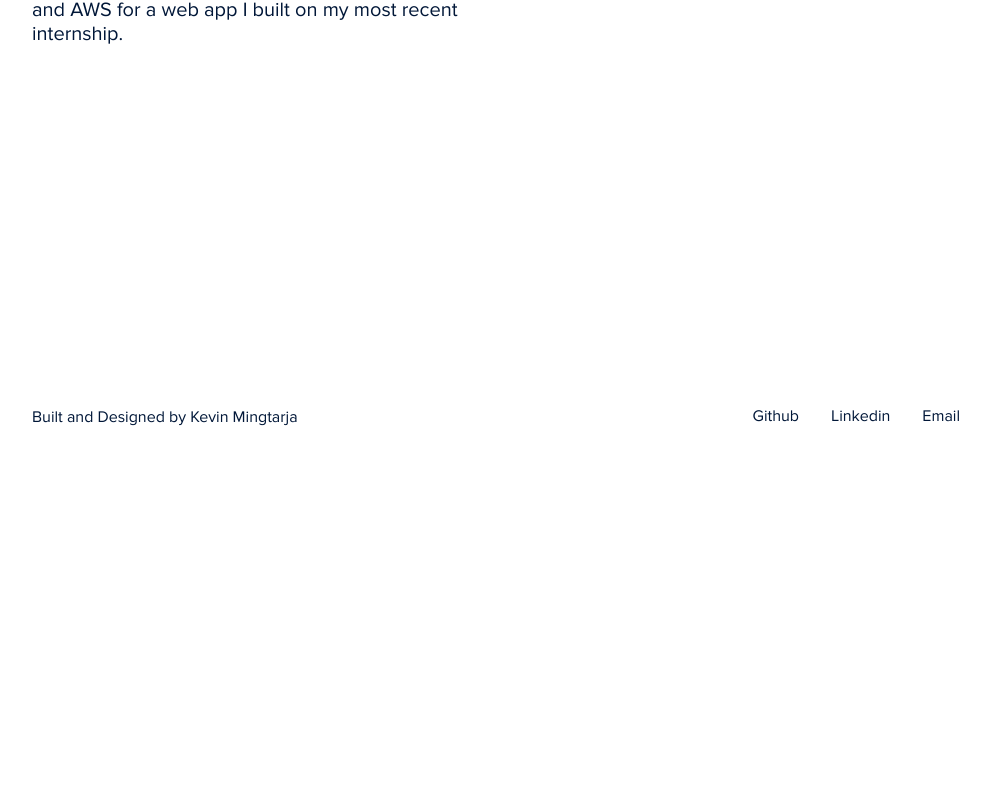
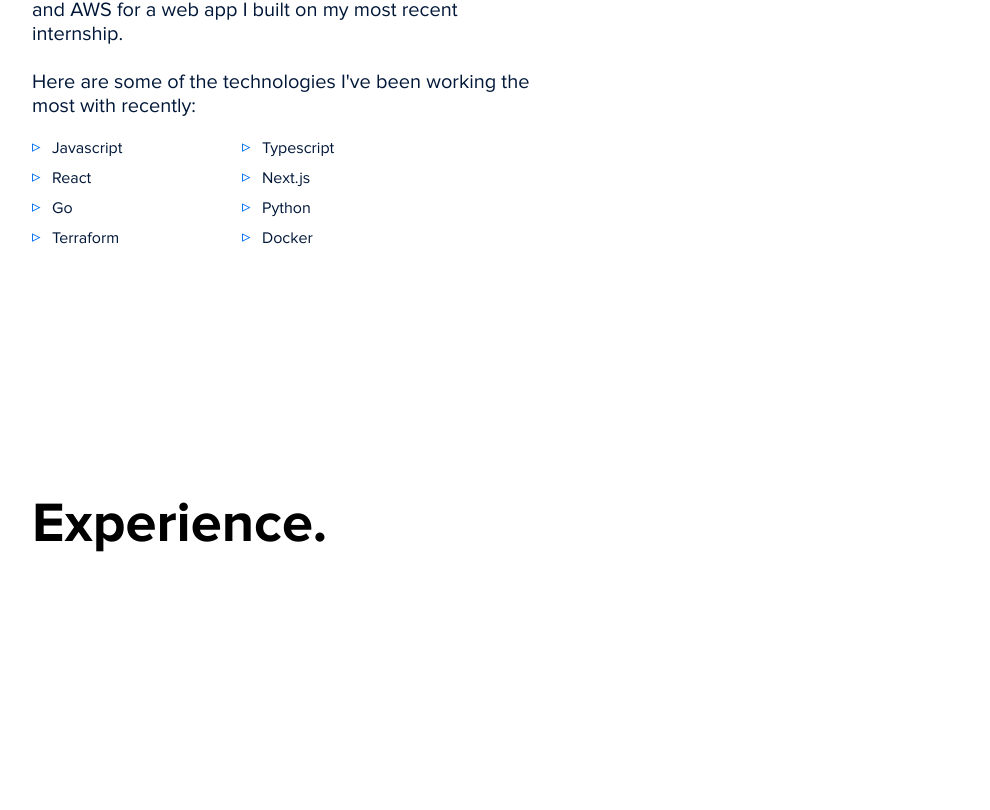
Before and after one commit to kevinmingtarja/kevinmingtarja.com-v1, a Next.js app: page / in a window 1280 px wide. Shown: the part 1210-2020 px from the top of the page, without its empty margins (136-1126 px from the left). Before the commit the page ends 1670 px from the top, so only its background shows below. Built offline with nearby package versions, Linux system fonts and the light colour scheme.

Commit message:
Finish about me section

```diff
--- a/components/Layout/index.tsx
+++ b/components/Layout/index.tsx
@@ -1,6 +1,3 @@
-import { useRouter } from "next/router"
-import React, { useEffect } from "react"
-
 import Footer from "../Footer"
 import Navbar from "../Navbar"
 
--- a/components/Sections/About/About.module.css
+++ b/components/Sections/About/About.module.css
@@ -1,5 +1,34 @@
+@charset "UTF-8";
 .info {
   width: 40vw;
   margin-top: var(--spacing-lg);
 }
+
+.skillsList {
+  display: -ms-grid;
+  display: grid;
+  -ms-grid-columns: (minmax(140px, 200px))[2];
+      grid-template-columns: repeat(2, minmax(140px, 200px));
+  grid-gap: 0 10px;
+  padding: 0;
+  margin: 20px 0 0 0;
+  overflow: hidden;
+  list-style: none;
+}
+
+.skillsList li {
+  position: relative;
+  margin-bottom: 10px;
+  padding-left: var(--spacing-md);
+  font-size: var(--fz-xs);
+}
+
+.skillsList li:before {
+  content: "▹";
+  position: absolute;
+  left: 0;
+  color: var(--primary-blue);
+  font-size: 17px;
+  line-height: 18px;
+}
 /*# sourceMappingURL=About.module.css.map */
--- a/components/Sections/About/About.module.scss
+++ b/components/Sections/About/About.module.scss
@@ -2,3 +2,29 @@
   width: 40vw;
   margin-top: var(--spacing-lg);
 }
+
+.skillsList {
+  display: grid;
+  grid-template-columns: repeat(2, minmax(140px, 200px));
+  grid-gap: 0 10px;
+  padding: 0;
+  margin: 20px 0 0 0;
+  overflow: hidden;
+  list-style: none;
+
+  li {
+    position: relative;
+    margin-bottom: 10px;
+    padding-left: var(--spacing-md);
+    font-size: var(--fz-xs);
+
+    &:before {
+      content: "▹";
+      position: absolute;
+      left: 0;
+      color: var(--primary-blue);
+      font-size: 17px;
+      line-height: 18px;
+    }
+  }
+}
--- a/components/Sections/About/index.tsx
+++ b/components/Sections/About/index.tsx
@@ -1,6 +1,7 @@
 import { useEffect, useRef } from "react"
 
 import { srConfig } from "~/constants/config"
+import { skills } from "~/constants/index"
 
 import { Heading, Text } from "~/components/index"
 
@@ -35,8 +36,17 @@ const About = () => {
         AWS for a web app I built on my most recent internship.
         <br />
         <br />
-        {/* Here are some of the technologies I&apos;m proficient with: */}
+        Here are some of the technologies I&apos;ve been working the most with
+        recently:
       </Text>
+      <ul className={styles.skillsList}>
+        {skills &&
+          skills.map((skill, i) => (
+            <li key={i}>
+              <Text size="sm">{skill}</Text>
+            </li>
+          ))}
+      </ul>
     </section>
   )
 }
--- /dev/null
+++ b/components/Sections/Experience/Experience.module.css
@@ -0,0 +1 @@
+/* No CSS *//*# sourceMappingURL=Experience.module.css.map */
--- /dev/null
+++ b/components/Sections/Experience/index.tsx
@@ -0,0 +1,30 @@
+import { useEffect, useRef } from "react"
+
+import { srConfig } from "~/constants/config"
+import { skills } from "~/constants/index"
+
+import { Heading, Text } from "~/components/index"
+
+import styles from "./Experience.module.css"
+
+const Experience = () => {
+  const containerRef = useRef(null)
+
+  useEffect(() => {
+    async function animate() {
+      if (containerRef.current) {
+        const sr = (await import("scrollreveal")).default
+        sr().reveal(containerRef.current, srConfig)
+      }
+    }
+    animate()
+  }, [])
+
+  return (
+    <section id="experience" ref={containerRef}>
+      <Heading level={1}>Experience.</Heading>
+    </section>
+  )
+}
+
+export default Experience
--- /dev/null
+++ b/constants/index.ts
@@ -0,0 +1,10 @@
+export const skills: string[] = [
+  "Javascript",
+  "Typescript",
+  "React",
+  "Next.js",
+  "Go",
+  "Python",
+  "Terraform",
+  "Docker",
+]
--- a/pages/index.tsx
+++ b/pages/index.tsx
@@ -3,6 +3,7 @@ import Image from "next/image"
 
 import { Button, Heading, Link, Text } from "~/components/index"
 import About from "~/components/Sections/About"
+import Experience from "~/components/Sections/Experience"
 
 import styles from "../styles/Home.module.css"
 
@@ -39,6 +40,7 @@ export default function Home() {
         </section>
 
         <About />
+        <Experience />
       </main>
     </div>
   )
```
Also changed, not shown: components/Sections/Experience/Experience.module.scss (added), 2 other files (tests, documents, lock files or other folders).
